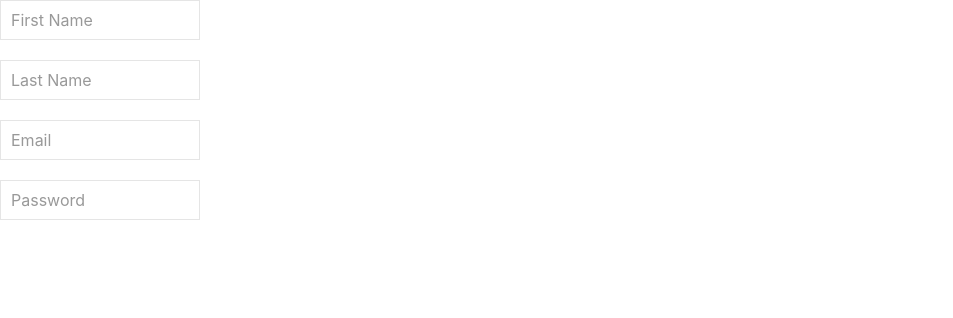
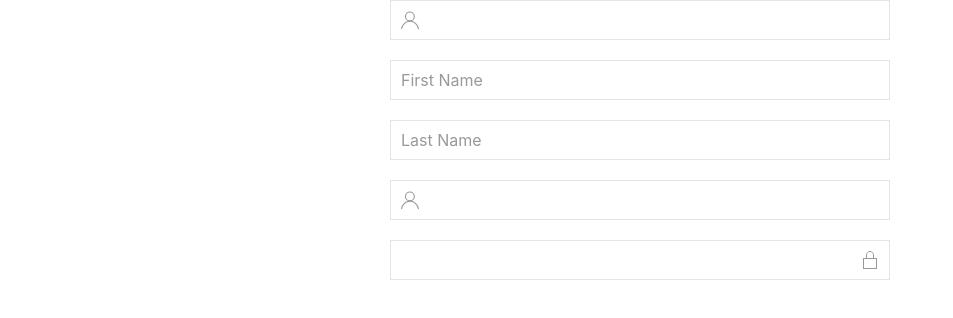
Before and after one commit to kelleyindahouse/Learn-N-Earn, a website: page public/signup.html in a window 1280 px wide. Shown: the whole page, without its empty margins (0-953 px from the left). Drawn offline with nearby package versions, Linux system fonts and the light colour scheme.

Commit message:
updated sign up page

```diff
--- a/public/signup.html
+++ b/public/signup.html
@@ -9,31 +9,51 @@
   <link rel="stylesheet" href="css/uikit.min.css" />
   <script src="js/uikit.min.js"></script>
   <script src="js/uikit-icons.js"></script>
+  <script src="uikit/dist/js/uikit-icons.min.js"></script>
 </head>
 <body>
 
-<div class="container">
+<div>
 
+
+</div>
+
+
+<div class="formContainer uk-flex uk-flex-center">
 
   <form>
 
+    <div class="uk-inline">
+      <span class="uk-form-icon" uk-icon="icon: user"></span>
+      <input class="uk-input uk-form-width-large">
+  </div>
+
     <div class="uk-margin">
-        <input class="uk-input uk-form-width-medium" type="text" placeholder="First Name">
+        <input class="uk-input uk-form-width-large" type="text" placeholder="First Name">
     </div>
 
 
     <div class="uk-margin">
-        <input class="uk-input uk-form-width-medium" type="text" placeholder="Last Name">
+        <input class="uk-input uk-form-width-large" type="text" placeholder="Last Name">
     </div>
 
-    <div class="uk-margin">
-        <input class="uk-input uk-form-width-medium" type="text" placeholder="Email">
-    </div>
+    <form>
 
-    <div class="uk-margin">
-        <input class="uk-input uk-form-width-medium" type="text" placeholder="Password">
-    </div>
+      <div class="uk-margin">
+          <div class="uk-inline">
+              <span class="uk-form-icon" uk-icon="icon: user"></span>
+              <input class="uk-input uk-form-width-large" type="text">
+          </div>
+      </div>
 
+      <div class="uk-margin">
+          <div class="uk-inline">
+              <span class="uk-form-icon uk-form-icon-flip" uk-icon="icon: lock"></span>
+              <input class="uk-input uk-form-width-large" type="text">
+          </div>
+      </div>
+
+  </form>
 
 </form>
 
```
